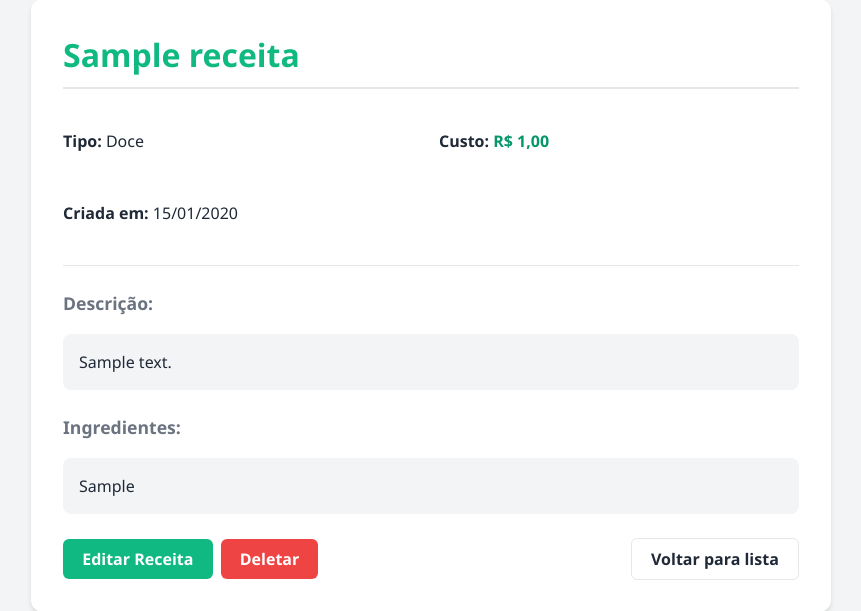
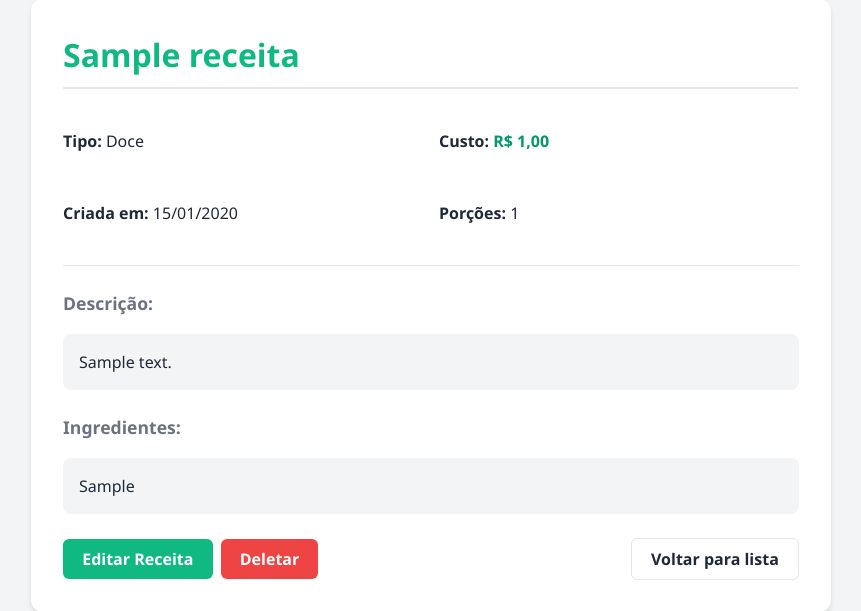
Before and after one commit to DarkioLuft/crud_basico, a Django app: template crud/templates/crud/receita_detail.html in a window 1280 px wide. Shown: the part 33-644 px from the top of the page, without its empty margins (209-1070 px from the left). Run offline with Django 5.2, Linux system fonts and the light colour scheme; the template is opened without the code that fills it: values that come from a table or form of the project are taken from there, others are empty; tables that the repository leaves empty hold one stand-in row (values such as "Sample post").

Commit message:
campo_banco_apresentação

```diff
--- a/crud/models.py
+++ b/crud/models.py
@@ -34,7 +34,7 @@ class Receita(models.Model):
     data_criacao = models.DateTimeField(auto_now_add=True)
     custo = models.DecimalField(max_digits=10, decimal_places=2)
     tipo_receita = models.CharField(max_length=50, choices=TIPO_CHOICES)
-    #dicas = models.TextField(blank=True, null=True)
+    porcoes = models.PositiveIntegerField(default=1, verbose_name='Porções')
 
     def __str__(self):
         return self.nome
--- a/crud/templates/crud/receita_detail.html
+++ b/crud/templates/crud/receita_detail.html
@@ -12,6 +12,7 @@
         <p><strong>Tipo:</strong> {{ receita.tipo_receita }}</p>
         <p><strong>Custo:</strong> <span style="color: var(--primary-hover); font-weight: bold;">R$ {{ receita.custo }}</span></p>
         <p><strong>Criada em:</strong> {{ receita.data_criacao|date:"d/m/Y" }}</p>
+        <p><strong>Porções:</strong> {{ receita.porcoes }}</p>
     </div>
 
     <hr style="border: 0; border-top: 1px solid var(--border-color); margin: 1.5rem 0;">
--- a/crud/views.py
+++ b/crud/views.py
@@ -190,7 +190,7 @@ class ReceitaCreateView(RequerLoginMixin, CreateView):
 class ReceitaUpdateView(RequerLoginMixin, UpdateView):
     model = Receita
     template_name = 'crud/receita_form.html'
-    fields = ['nome', 'descricao', 'ingredientes', 'custo', 'tipo_receita']
+    fields = ['nome', 'descricao', 'ingredientes', 'custo', 'tipo_receita', 'porcoes' ]
     success_url = reverse_lazy('receita_list')
 
     def get_queryset(self):
```
Also changed, not shown: crud/migrations/0004_receita_porcoes.py (added).
